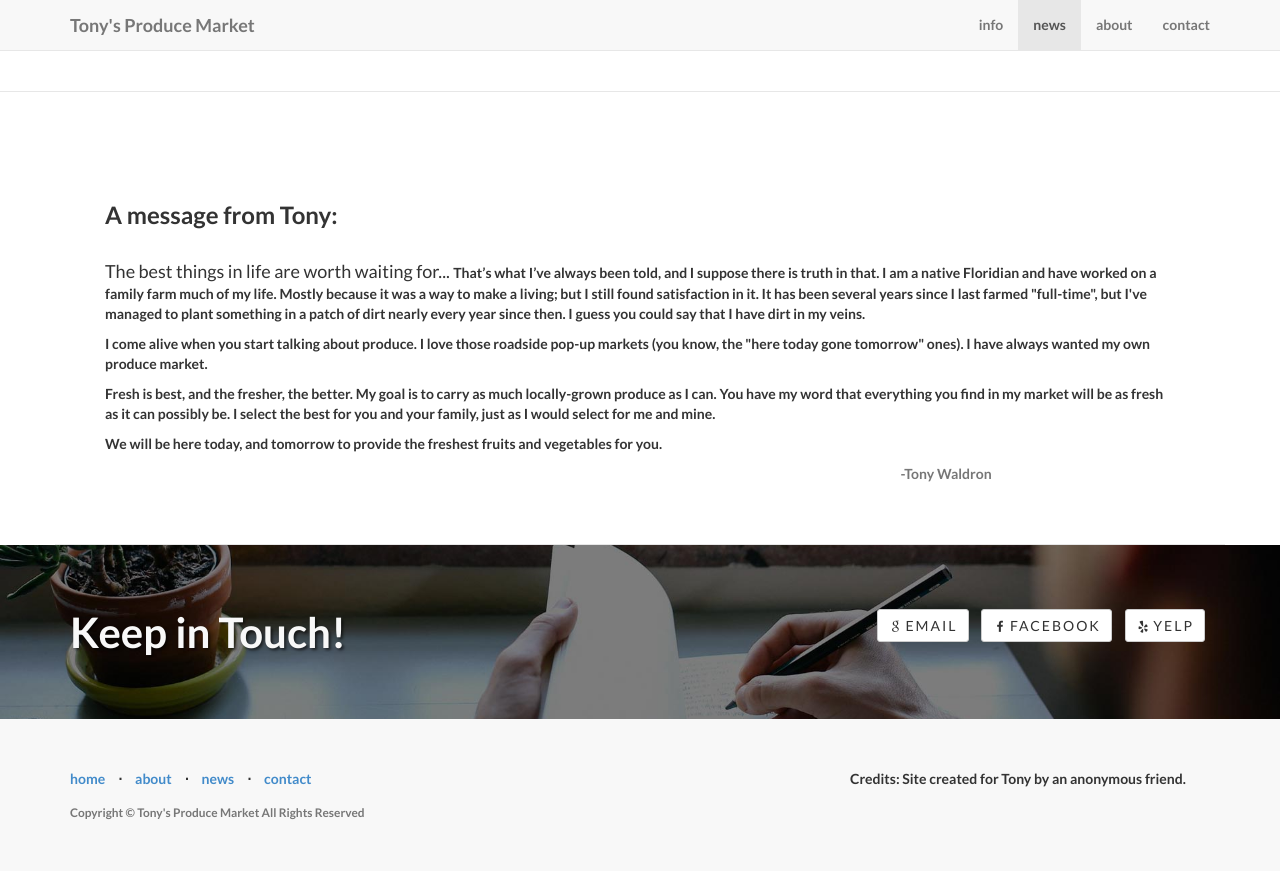
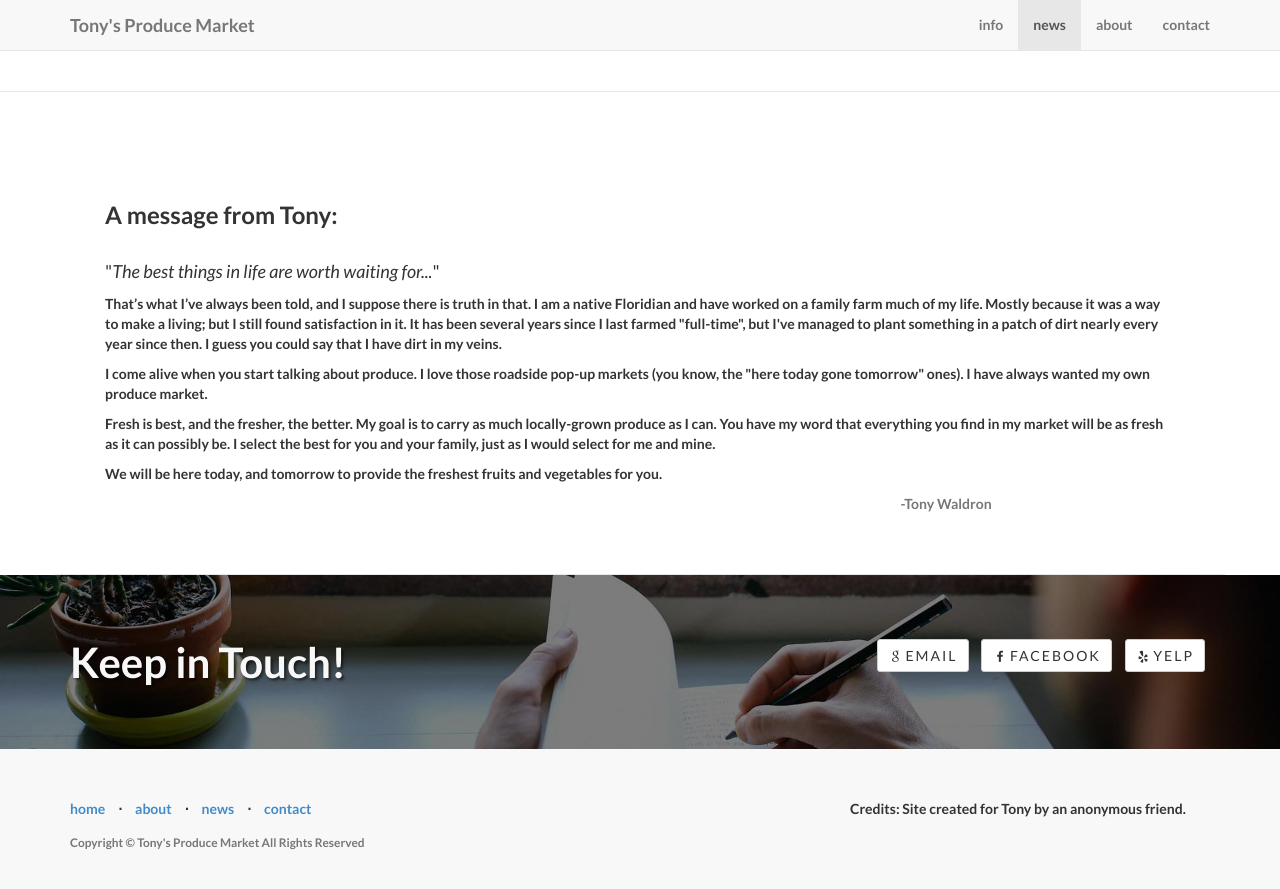
Before and after one commit to TonysProduceMarket/tonysproducemarket.com, a Jekyll site: the page built from index.html, in a window 1280 px wide and 900 px high, scrolled down 1927 px. Shown: the top 889 px of the window. Built offline with Jekyll 4.4.1, drawn with Linux system fonts in a browser that asks for light colours; nearby versions of some CDN libraries.

Commit message:
Made the quote stand out more

```diff
--- a/_includes/about.html
+++ b/_includes/about.html
@@ -6,8 +6,9 @@
               <h3>A message from Tony:</h3>
               <br/>
               <p><span class="lead">
-              The best things in life are worth waiting for...
-              </span>
+              &quot;<i>The best things in life are worth waiting for...</i>&quot;
+              </p></span>
+              <p>
               That’s what I’ve always been told, and I suppose there is truth in that.  I am a native Floridian and have worked on a family farm much of my life.  Mostly because it was a way to make a living; but I still found satisfaction in it.  It has been several years since I last farmed "full-time", but I've managed to plant something in a patch of dirt nearly every year since then. I guess you could say that I have dirt in my veins.</p>
 
               <p>I come alive when you start talking about produce.  I love those roadside pop-up markets (you know, the "here today gone tomorrow" ones). I have always wanted my own produce market. </p>
```
